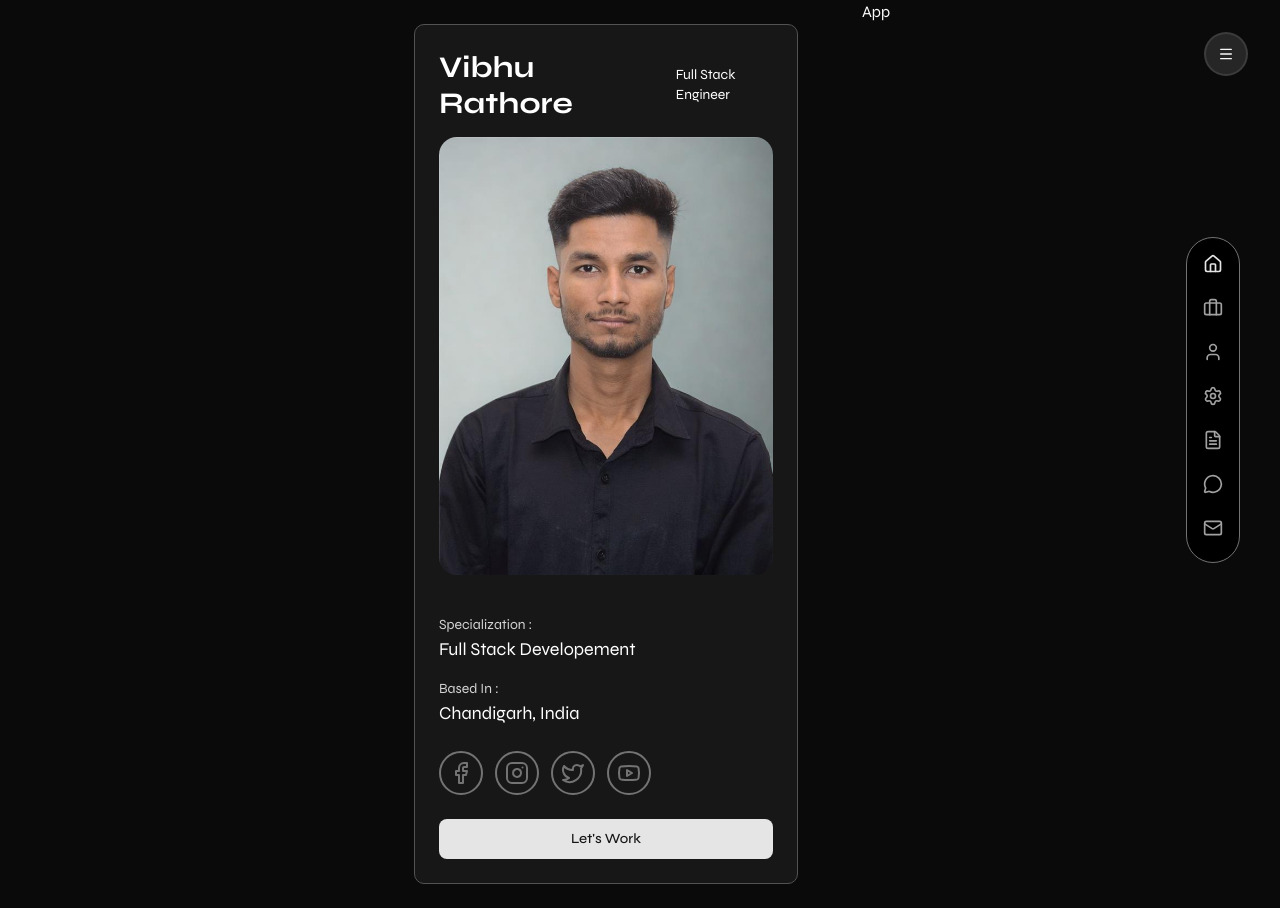
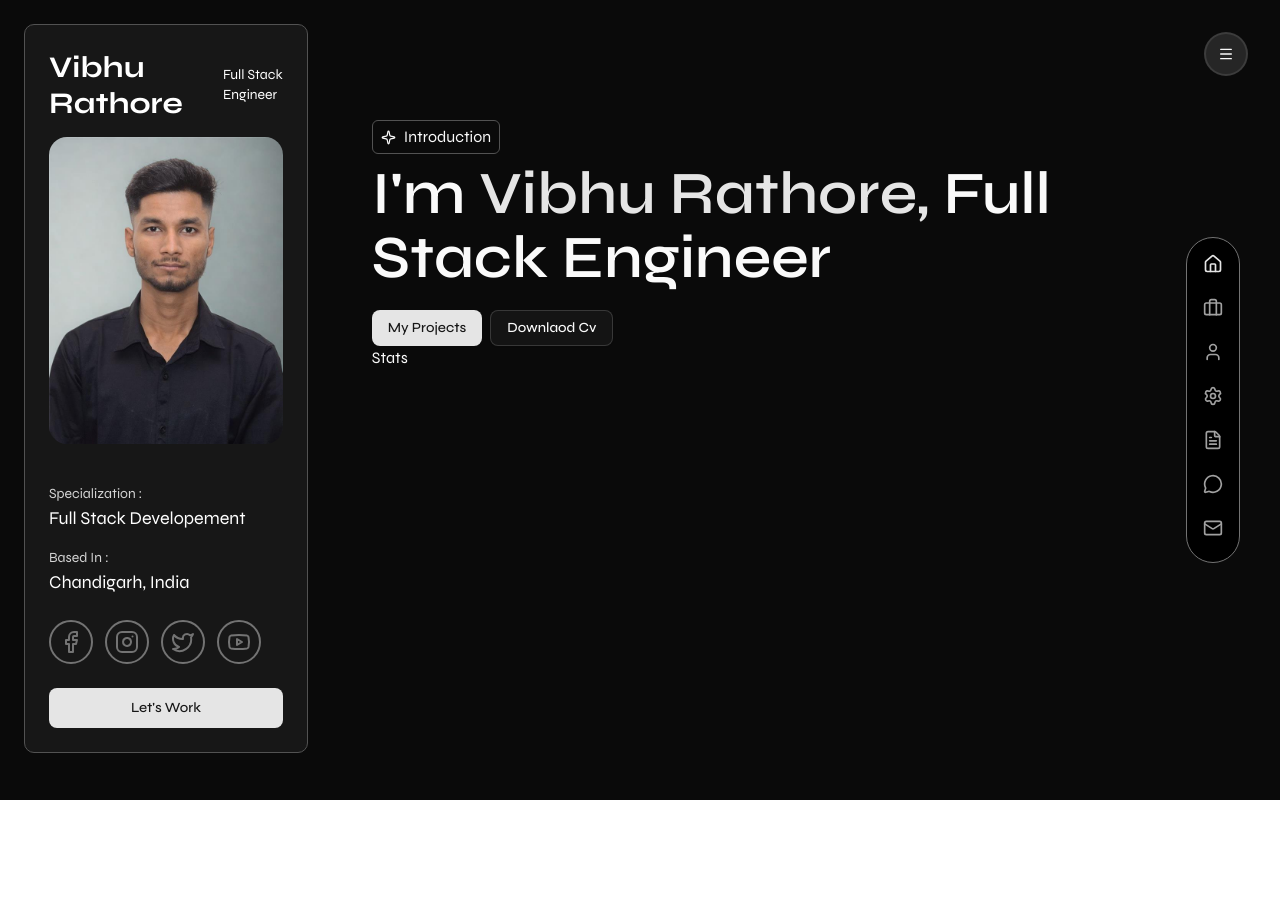
Before and after one commit to vibhuRathore/vibhuRathorePortfolio, a React (Vite) app: page / in a window 1280 px wide. After the commit the page ends 800 px from the top, so only its background shows below. Built offline with nearby package versions, Linux system fonts and the light colour scheme.

Commit message:
feat: introduction section

```diff
--- a/package.json
+++ b/package.json
@@ -18,6 +18,7 @@
     "class-variance-authority": "^0.7.1",
     "clsx": "^2.1.1",
     "lucide-react": "^0.562.0",
+    "motion": "^12.23.26",
     "react": "^19.2.0",
     "react-dom": "^19.2.0",
     "react-hook-form": "^7.69.0",
--- a/src/App.tsx
+++ b/src/App.tsx
@@ -1,6 +1,12 @@
+import Hero from "./components/Hero"
+import Stats from "./components/Stats"
+
 const App = () => {
   return (
-    <div>App</div>
+    <main className="flex flex-col container mx-auto p-10 max-w-4xl lg:pr-10 lg:pl-0 lg:max-w-6xl">
+       <Hero />
+       <Stats/>
+    </main>
   )
 }
 
--- /dev/null
+++ b/src/components/Hero.tsx
@@ -0,0 +1,31 @@
+import { motion } from "motion/react"
+import { fadeUp, staggerContainer } from "@/lib/animations"
+import { Button } from "./ui/button"
+import { SparkleIcon } from "lucide-react"
+
+const Hero = () => {
+    return (
+        <motion.section initial='hidden' whileInView='visible' viewport={{ once: true, amount: 0.3 }} variants={staggerContainer(0)} className="pt-20" id="hero">
+            <motion.p variants={fadeUp} className="flex items-center justify-center py-1 gap-2 border border-neutral-600 rounded-sm w-32">
+                <SparkleIcon size={15} /> <span>Introduction</span>
+            </motion.p>
+
+            <motion.h1 variants={fadeUp} className="text-4xl md:text-5xl lg:text-6xl font-semibold capitalize mt-2 max-w-3xl md:leading-16">
+                I'm <span className="text-primary">Vibhu Rathore,</span> Full Stack Engineer
+            </motion.h1>
+
+            <motion.div variants={fadeUp} className="mt-5 flex gap-2">
+
+                <Button asChild>
+                    <a href="#projects">My Projects</a>
+                </Button>
+
+                <Button variant='outline'>Downlaod Cv</Button>
+
+            </motion.div>
+
+        </motion.section>
+    )
+}
+
+export default Hero
--- /dev/null
+++ b/src/components/Stats.tsx
@@ -0,0 +1,9 @@
+
+
+const Stats = () => {
+  return (
+    <div>Stats</div>
+  )
+}
+
+export default Stats
--- /dev/null
+++ b/src/lib/animations.ts
@@ -0,0 +1,18 @@
+import type { Variants } from 'framer-motion';
+
+// Container variant for staggering children
+export const staggerContainer = (delay = 0): Variants => ({
+  hidden: {},
+  visible: {
+    transition: {
+      delayChildren: delay,
+      staggerChildren: 0.4,
+    },
+  },
+});
+
+// Child item fade-up animation
+export const fadeUp: Variants = {
+  hidden: { opacity: 0, y: 30 },
+  visible: { opacity: 1, y: 0, transition: { duration: 0.6 } },
+};
```
Also changed, not shown: 1 other file (tests, documents, lock files or other folders).
